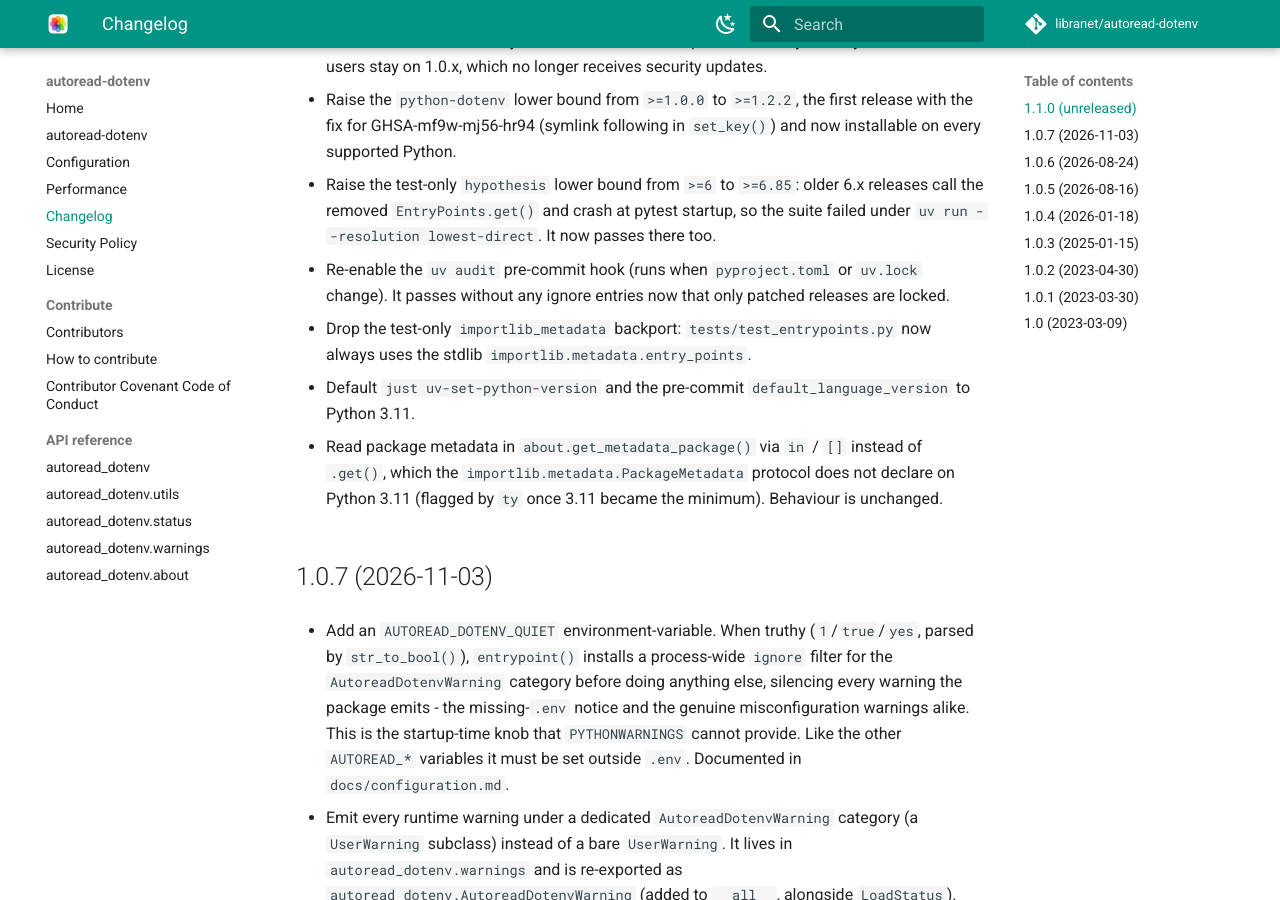
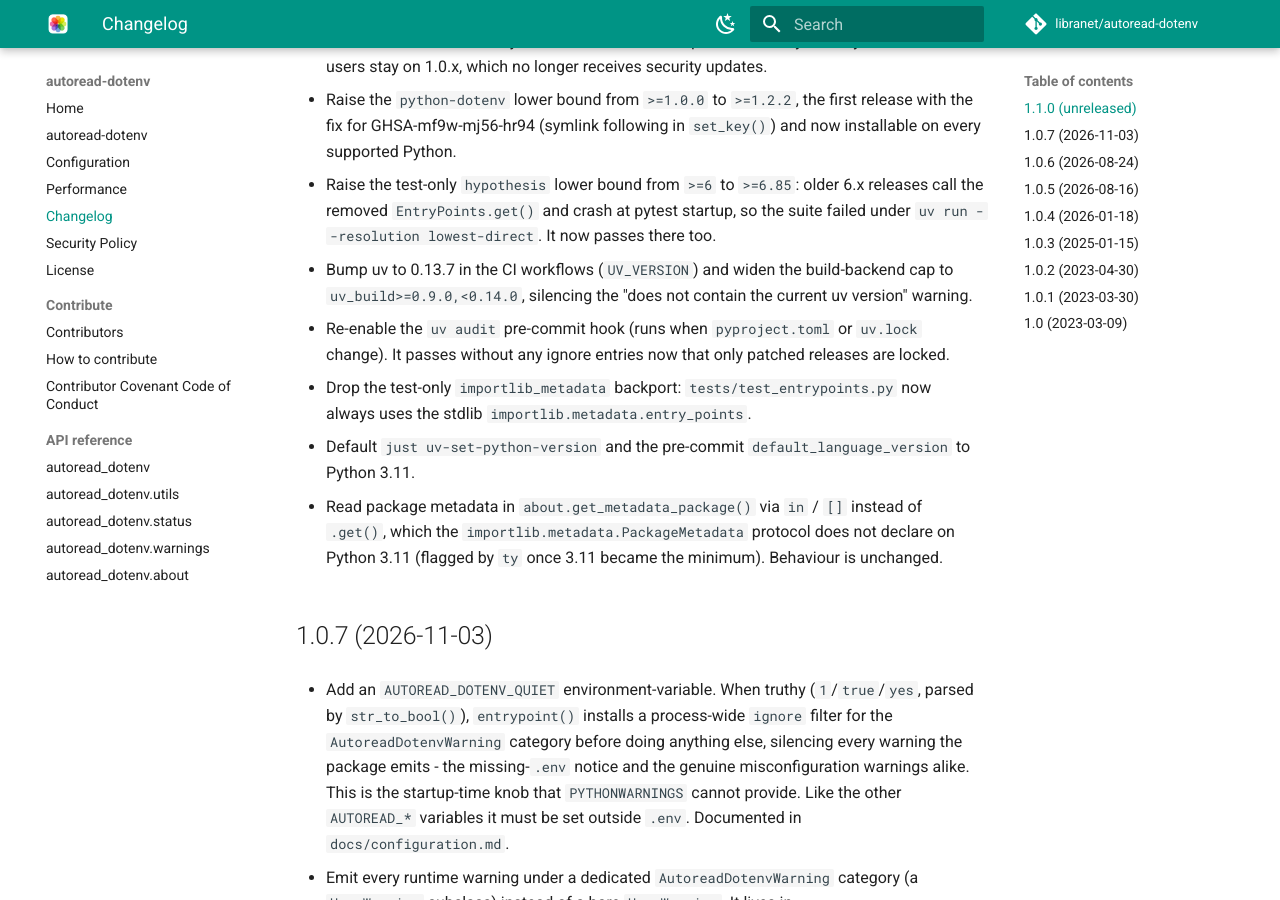
Before and after one commit to libranet/autoread-dotenv, an MkDocs documentation site: the page built from docs/changes.md, in a window 1280 px wide and 900 px high, scrolled down 404 px. Built offline with MkDocs 1.6.1 and Material for MkDocs 9.7.7, drawn with Linux system fonts in a browser that asks for light colours; comment, search, counter and statistics services are not loaded.

Commit message:
build: bump uv to 0.13.7
Pin UV_VERSION 0.13.7 in the CI workflows and allow uv_build <0.14.0.

Claude-Session: https://claude.ai/code/session_01X16aaBoLMtCEuDzPG4AXgi

```diff
--- a/docs/changes.md
+++ b/docs/changes.md
@@ -19,6 +19,9 @@ All notable changes to this project will be documented in this file.
 - Raise the test-only `hypothesis` lower bound from `>=6` to `>=6.85`: older 6.x releases call
   the removed `EntryPoints.get()` and crash at pytest startup, so the suite failed under
   `uv run --resolution lowest-direct`. It now passes there too.
+
+- Bump uv to 0.13.7 in the CI workflows (`UV_VERSION`) and widen the build-backend cap to
+  `uv_build>=0.9.0,<0.14.0`, silencing the "does not contain the current uv version" warning.
 
 - Re-enable the `uv audit` pre-commit hook (runs when `pyproject.toml` or `uv.lock` change).
   It passes without any ignore entries now that only patched releases are locked.
--- a/pyproject.toml
+++ b/pyproject.toml
@@ -14,7 +14,7 @@
 
 
 [build-system]
-requires = ["uv_build>=0.9.0,<0.13.0"]
+requires = ["uv_build>=0.9.0,<0.14.0"]
 build-backend = "uv_build"
 
 
```
Also changed, not shown: 4 other files.
